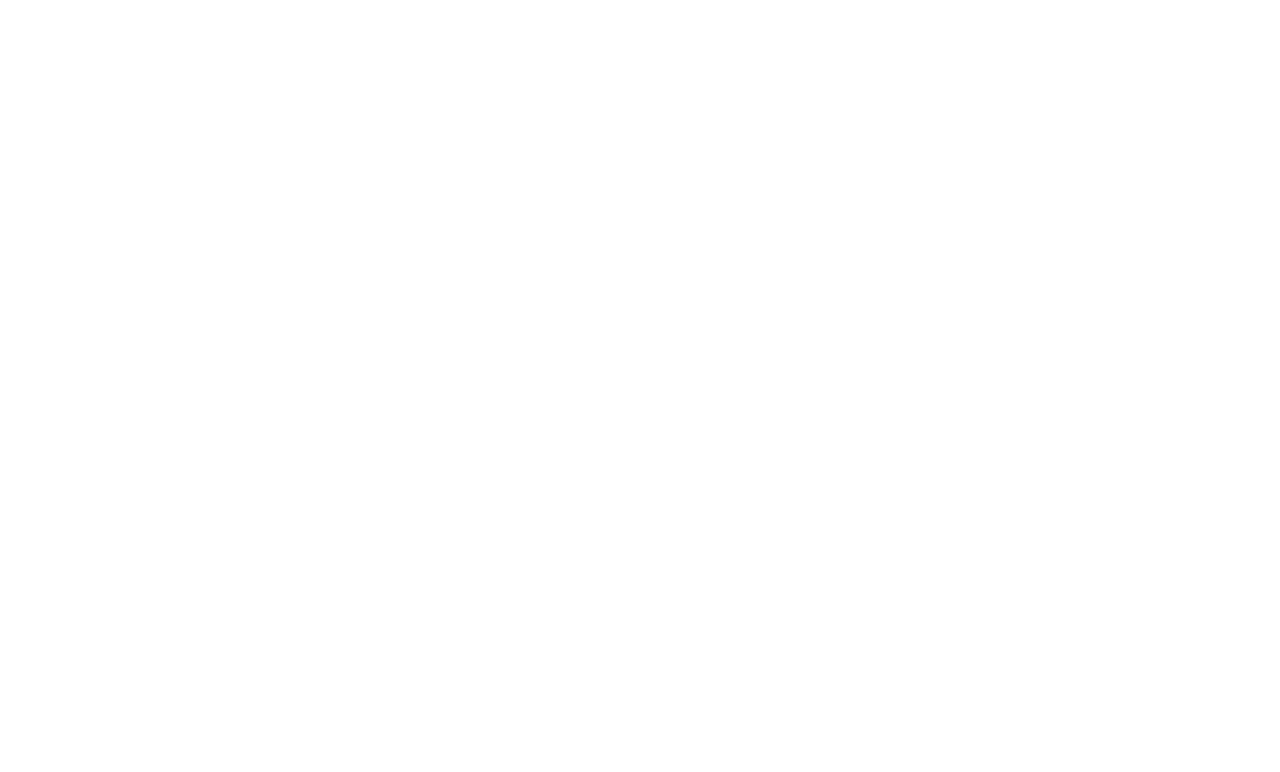
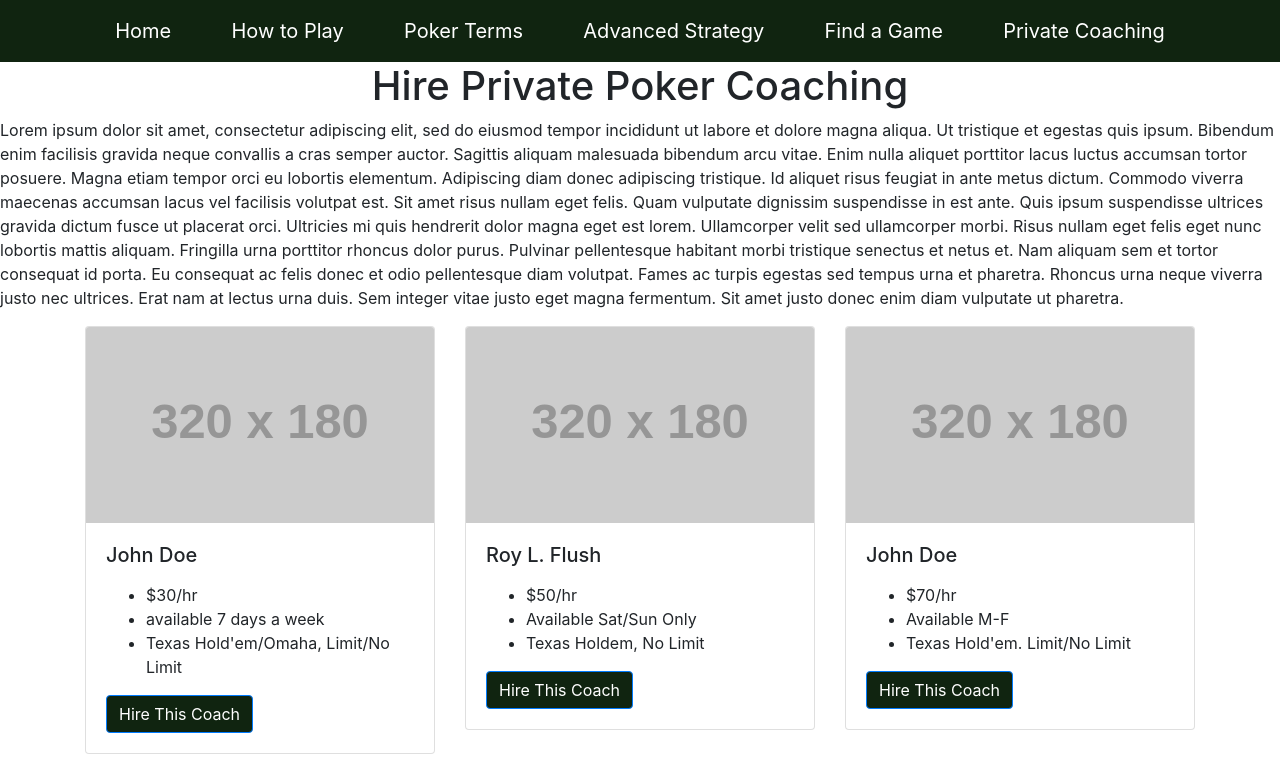
Before and after one commit to Jhall9URI/CSC271FinalProject, a plain HTML site: page coaching.html in a window 1280 px wide. Drawn offline with Linux system fonts and the light colour scheme; placeholder pictures from the web are drawn by us.

Commit message:
added a very basic layout for the coaching page

```diff
--- a/coaching.html
+++ b/coaching.html
@@ -1,16 +1,117 @@
 <!DOCTYPE html>
 <html lang="en">
+
 <head>
     <meta charset="utf-8">
     <meta http-equiv="X-UA-Compatible" content="IE=edge">
     <meta name="viewport" content="width=device-width, initial-scale=1">
     <title>Private Poker Coaching</title>
 
+    <link rel="stylesheet" href="style.css">
     <link rel="stylesheet" href="bootstrap-4.3.1-dist/css/bootstrap.min.css">
 </head>
 
 <body>
+    <nav id="main-nav" class="navbar navbar-expand-lg navbar-dark bg-darkGreen">
+        <div class="container">
+            <button class="navbar-toggler" type="button" data-toggle="collapse" data-target="#navbar10">
+                <span class="navbar-toggler-icon"></span>
+            </button>
+            <div class="navbar-collapse collapse" id="navbar10">
+                <ul class="navbar-nav nav-fill w-100">
+                    <li class="nav-item">
+                        <a class="nav-link" href="index.html">Home</a>
+                    </li>
+                    <li class="nav-item">
+                        <a class="nav-link" href="basics.html">How to Play</a>
+                    </li>
+                    <li class="nav-item">
+                        <a class="nav-link" href="dictionary.html">Poker Terms</a>
+                    </li>
+                    <li class="nav-item">
+                        <a class="nav-link" href="advanced.html">Advanced Strategy</a>
+                    </li>
+                    <li class="nav-item">
+                        <a class="nav-link" href="findAGame.html">Find a Game</a>
+                    </li>
+                    <li class="nav-item">
+                        <a class="nav-link" href="coaching.html">Private Coaching</a>
+                    </li>
+                </ul>
+            </div>
+        </div>
+    </nav>
 
+    <h1 class="text-center">Hire Private Poker Coaching</h1>
+    <p>Lorem ipsum dolor sit amet, consectetur adipiscing elit, sed do eiusmod tempor incididunt ut labore et dolore
+        magna aliqua. Ut tristique et egestas quis ipsum. Bibendum enim facilisis gravida neque convallis a cras semper
+        auctor. Sagittis aliquam malesuada bibendum arcu vitae. Enim nulla aliquet porttitor lacus luctus accumsan
+        tortor posuere. Magna etiam tempor orci eu lobortis elementum. Adipiscing diam donec adipiscing tristique. Id
+        aliquet risus feugiat in ante metus dictum. Commodo viverra maecenas accumsan lacus vel facilisis volutpat est.
+        Sit amet risus nullam eget felis. Quam vulputate dignissim suspendisse in est ante. Quis ipsum suspendisse
+        ultrices gravida dictum fusce ut placerat orci.
+
+        Ultricies mi quis hendrerit dolor magna eget est lorem. Ullamcorper velit sed ullamcorper morbi. Risus nullam
+        eget felis eget nunc lobortis mattis aliquam. Fringilla urna porttitor rhoncus dolor purus. Pulvinar
+        pellentesque habitant morbi tristique senectus et netus et. Nam aliquam sem et tortor consequat id porta. Eu
+        consequat ac felis donec et odio pellentesque diam volutpat. Fames ac turpis egestas sed tempus urna et
+        pharetra. Rhoncus urna neque viverra justo nec ultrices. Erat nam at lectus urna duis. Sem integer vitae justo
+        eget magna fermentum. Sit amet justo donec enim diam vulputate ut pharetra.</p>
+
+    <!-- links to available coaches -->
+    <div class="container">
+        <div class="row">
+            <div class="col-lg-4 col-md-6">
+                <div class="card">
+                    <img class="card-img-top" src="https://via.placeholder.com/320x180" alt="Card image cap">
+                    <div class="card-body">
+                        <h5 class="card-title">John Doe</h5>
+                        <p class="card-text">
+                            <ul>
+                                <li>$30/hr</li>
+                                <li>available 7 days a week</li>
+                                <li>Texas Hold'em/Omaha, Limit/No Limit</li>
+                            </ul>
+                        </p>
+                        <a href="#" class="btn btn-primary">Hire This Coach</a>
+                    </div>
+                </div>
+            </div>
+
+            <div class="col-lg-4 col-md-6">
+                <div class="card">
+                    <img class="card-img-top" src="https://via.placeholder.com/320x180" alt="Card image cap">
+                    <div class="card-body">
+                        <h5 class="card-title">Roy L. Flush</h5>
+                        <p class="card-text">
+                            <ul>
+                                <li>$50/hr</li>
+                                <li>Available Sat/Sun Only</li>
+                                <li>Texas Holdem, No Limit</li>
+                            </ul>
+                        </p>
+                        <a href="#" class="btn btn-primary">Hire This Coach</a>
+                    </div>
+                </div>
+            </div>
+            <div class="col-lg-4 col-md-6">
+                <div class="card">
+                    <img class="card-img-top" src="https://via.placeholder.com/320x180" alt="Card image cap">
+                    <div class="card-body">
+                        <h5 class="card-title">John Doe</h5>
+                        <p class="card-text">
+                            <ul>
+                                <li>$70/hr</li>
+                                <li>Available M-F</li>
+                                <li>Texas Hold'em. Limit/No Limit</li>
+                            </ul>
+                        </p>
+                        <a href="#" class="btn btn-primary">Hire This Coach</a>
+                    </div>
+                </div>
+            </div>
+        </div>
+    </div>
     <script src="jquery.min.js"></script>
     <script src="bootstrap-4.3.1-dist/js/bootstrap.min.js"></script>
 </body>
```
